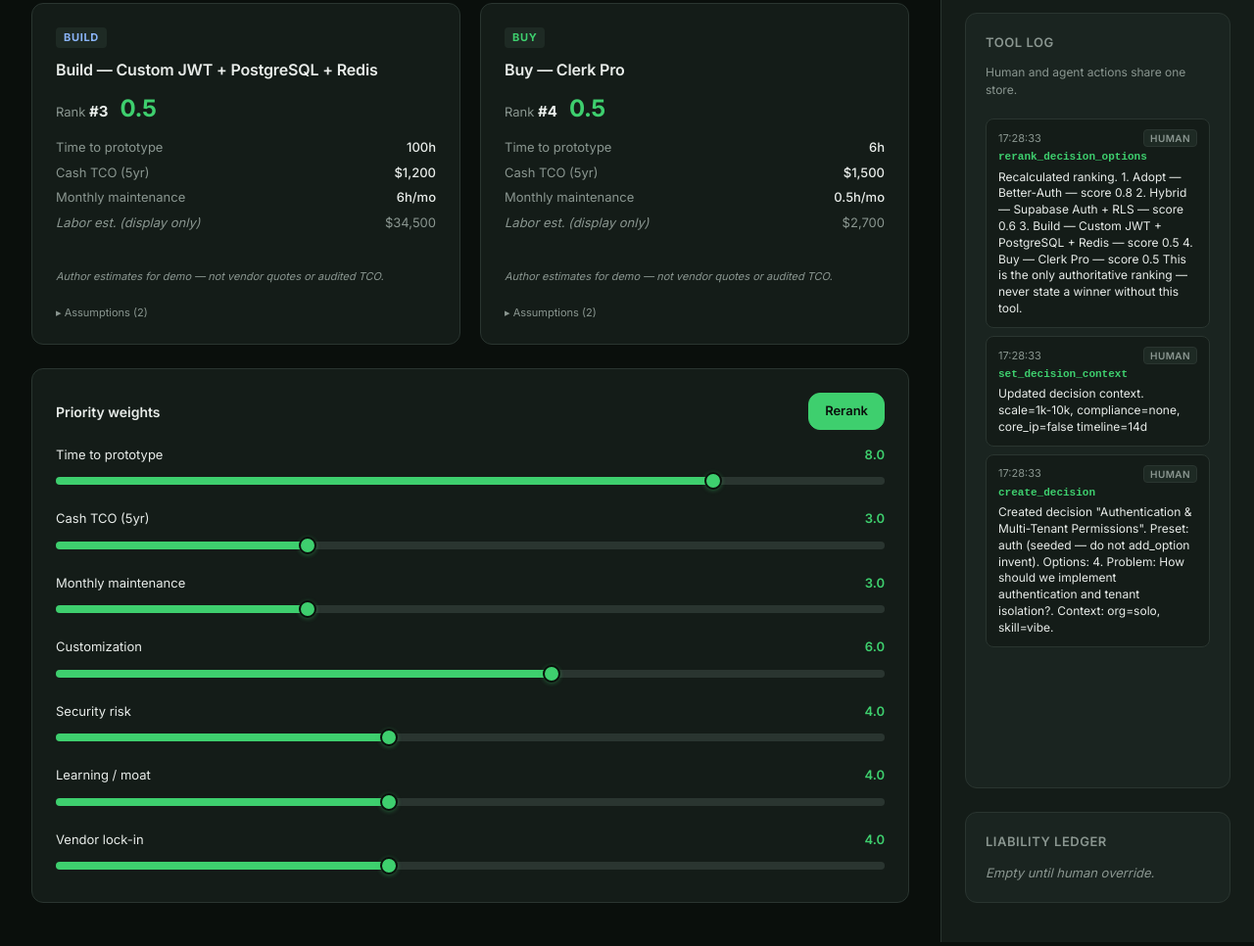
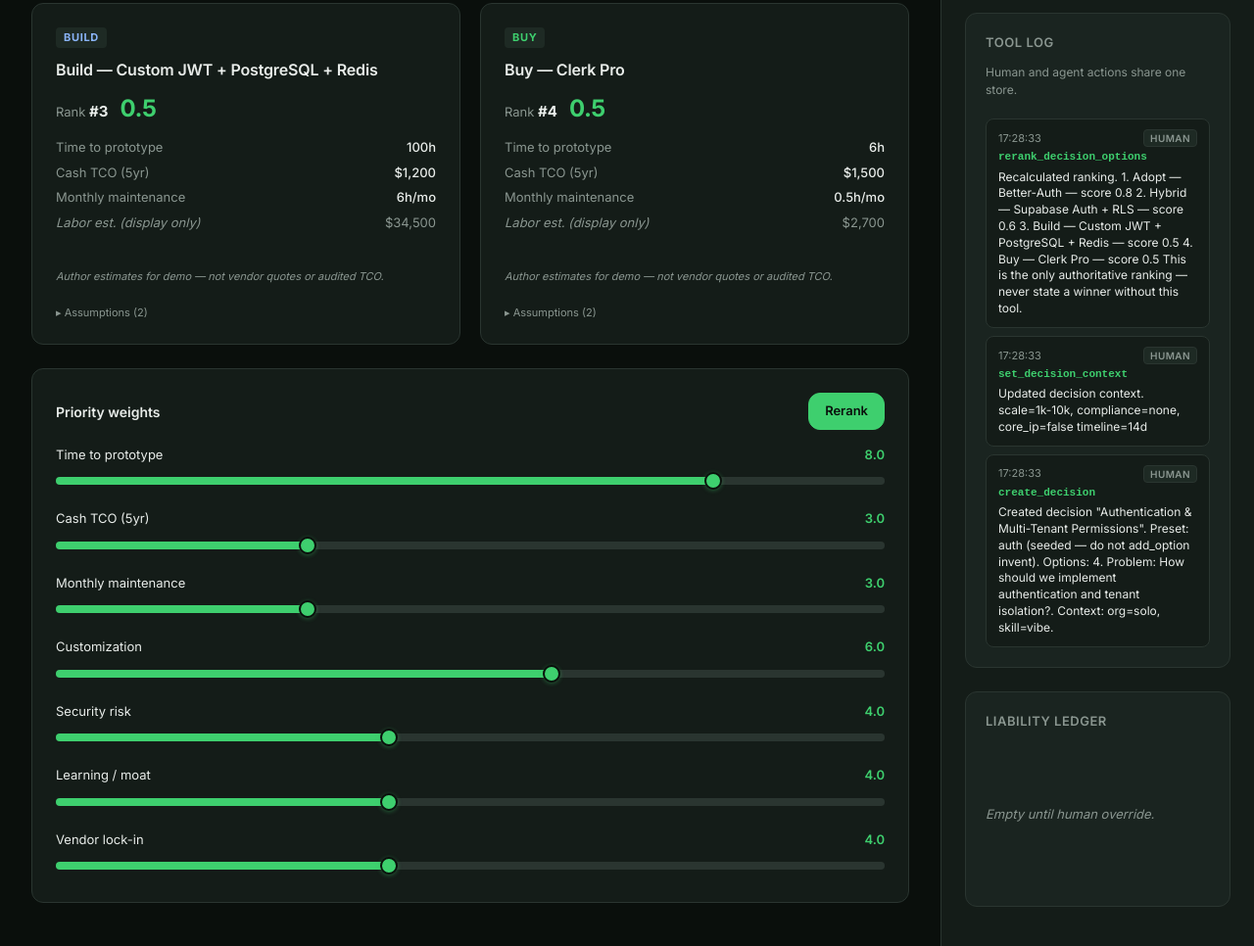
Before and after one commit to parammehta2004/buildvsbuy-ai, a website built with Vite: page index.html in a window 1280 px wide. Shown: the part 800-1766 px from the top of the page at 98% size. Built offline with nearby package versions, Linux system fonts and the light colour scheme.

Commit message:
fix: give liability ledger a taller rail footprint
Reserve 220px min-height for the ledger panel so Act 3 / Clip 4 has room without shrinking the tool log flex fill.

```diff
--- a/src/style.css
+++ b/src/style.css
@@ -1005,6 +1005,24 @@ input {
   min-height: 160px;
 }
 
+/* Liability ledger keeps a visible footprint for Act 3 / Clip 4. */
+.rail-panel.ledger-panel {
+  flex: 0 0 auto;
+  min-height: 220px;
+}
+
+.rail-panel.ledger-panel .ledger-list {
+  flex: 1 1 auto;
+  min-height: 0;
+  overflow-y: auto;
+}
+
+.rail-panel.ledger-panel .rail-empty {
+  flex: 1 1 auto;
+  display: flex;
+  align-items: center;
+}
+
 .rail-panel h2 {
   margin: 0;
   font-size: 13px;
--- a/src/ui.js
+++ b/src/ui.js
@@ -819,7 +819,7 @@ function renderSimulationBanner(snapshot) {
 function renderLedger(snapshot) {
   if (!snapshot.override.active || snapshot.liabilities.length === 0) {
     return `
-      <section class="rail-panel" aria-labelledby="ledger-heading">
+      <section class="rail-panel ledger-panel" aria-labelledby="ledger-heading">
         <h2 id="ledger-heading">Liability ledger</h2>
         <p class="rail-empty">Empty until human override.</p>
       </section>
@@ -827,7 +827,7 @@ function renderLedger(snapshot) {
   }
 
   return `
-    <section class="rail-panel" aria-labelledby="ledger-heading">
+    <section class="rail-panel ledger-panel" aria-labelledby="ledger-heading">
       <h2 id="ledger-heading">Liability ledger</h2>
       <ul class="ledger-list">
         ${snapshot.liabilities
```
